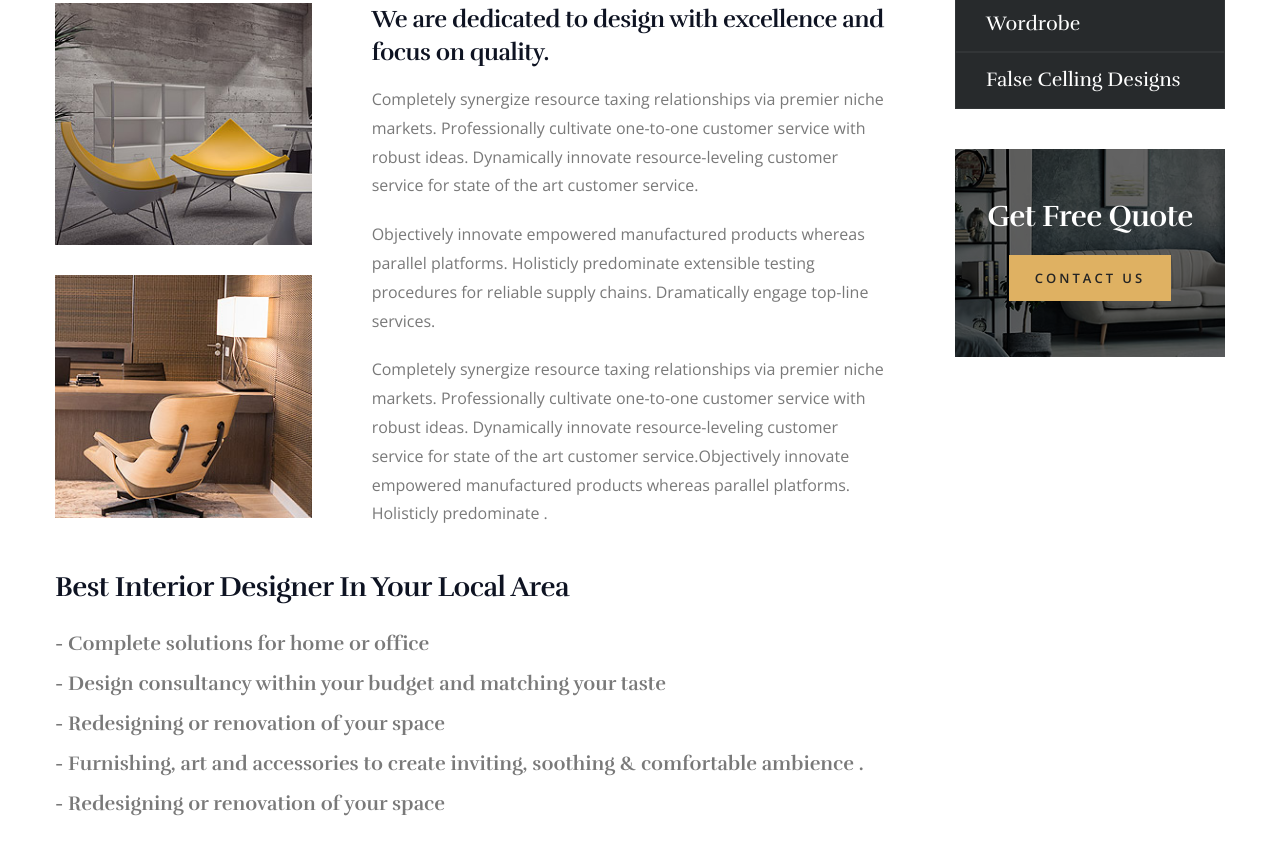
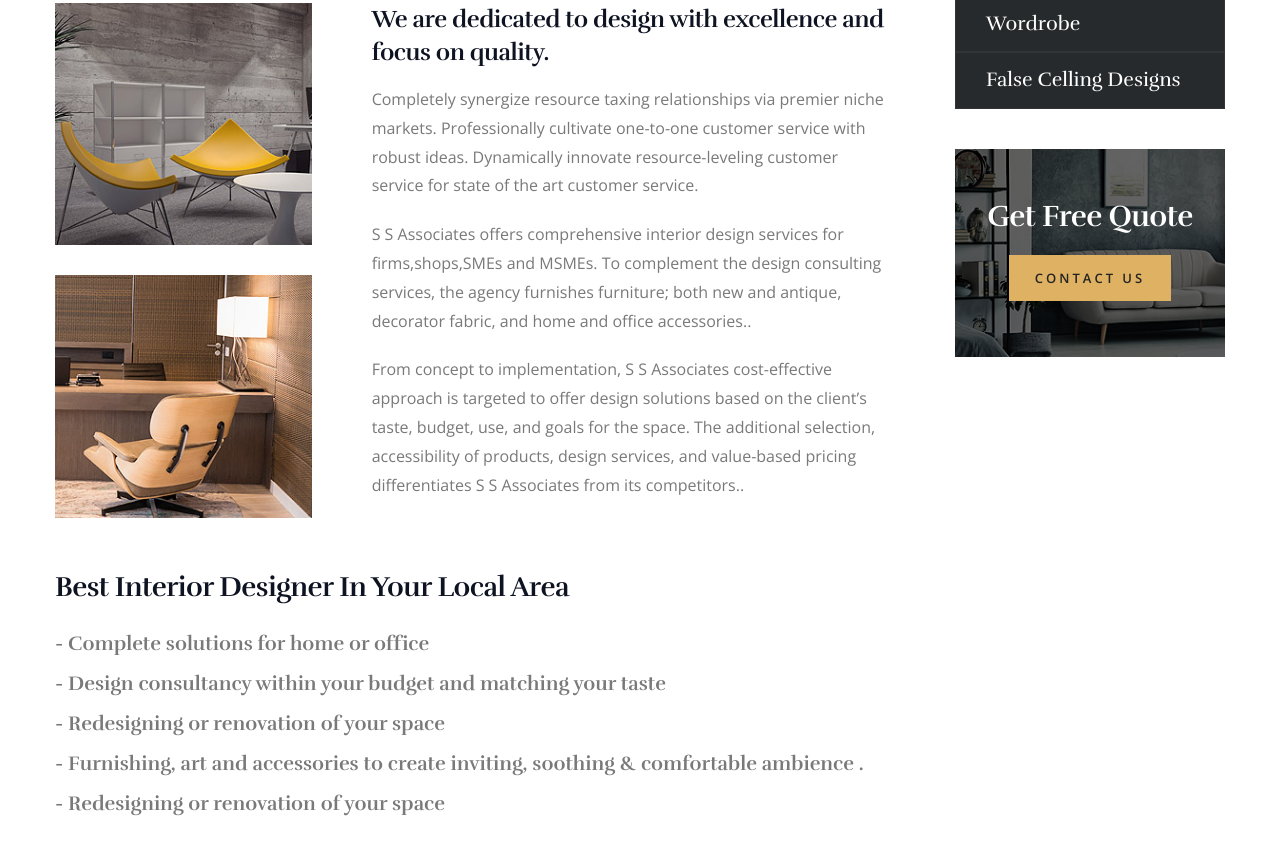
Before and after one commit to gulabssassociates/ssassociates, a plain HTML site: page office-interior.html in a window 1280 px wide. Shown: the part 795-1658 px from the top of the page. Drawn offline with nearby package versions, Linux system fonts and the light colour scheme.

Commit message:
adding few changes

```diff
--- a/office-interior.html
+++ b/office-interior.html
@@ -211,8 +211,8 @@
 											<div class="inner-column">
 												<h3>We are dedicated to design with excellence and  focus on quality.</h3>
 												<p>Completely synergize resource taxing relationships via premier niche markets. Professionally cultivate one-to-one customer service with robust ideas. Dynamically innovate resource-leveling customer service for state of the art customer service.</p>
-												<p>Objectively innovate empowered manufactured products whereas parallel platforms. Holisticly predominate extensible testing procedures for reliable supply chains. Dramatically engage top-line services.</p>
-												<p>Completely synergize resource taxing relationships via premier niche markets. Professionally cultivate one-to-one customer service with robust ideas. Dynamically innovate resource-leveling customer service for state of the art customer service.Objectively innovate empowered manufactured products whereas parallel platforms. Holisticly predominate .</p>
+												<p>S S Associates offers comprehensive interior design services for firms,shops,SMEs and MSMEs. To complement the design consulting services, the agency furnishes furniture; both new and antique, decorator fabric, and home and office accessories..</p>
+												<p>From concept to implementation,  S S Associates cost-effective approach is targeted to offer design solutions based on the client’s taste, budget, use, and goals for the space.  The additional selection, accessibility of products, design services, and value-based pricing differentiates S S Associates from its competitors..</p>
 											</div>
 										</div>
 									</div>
```
